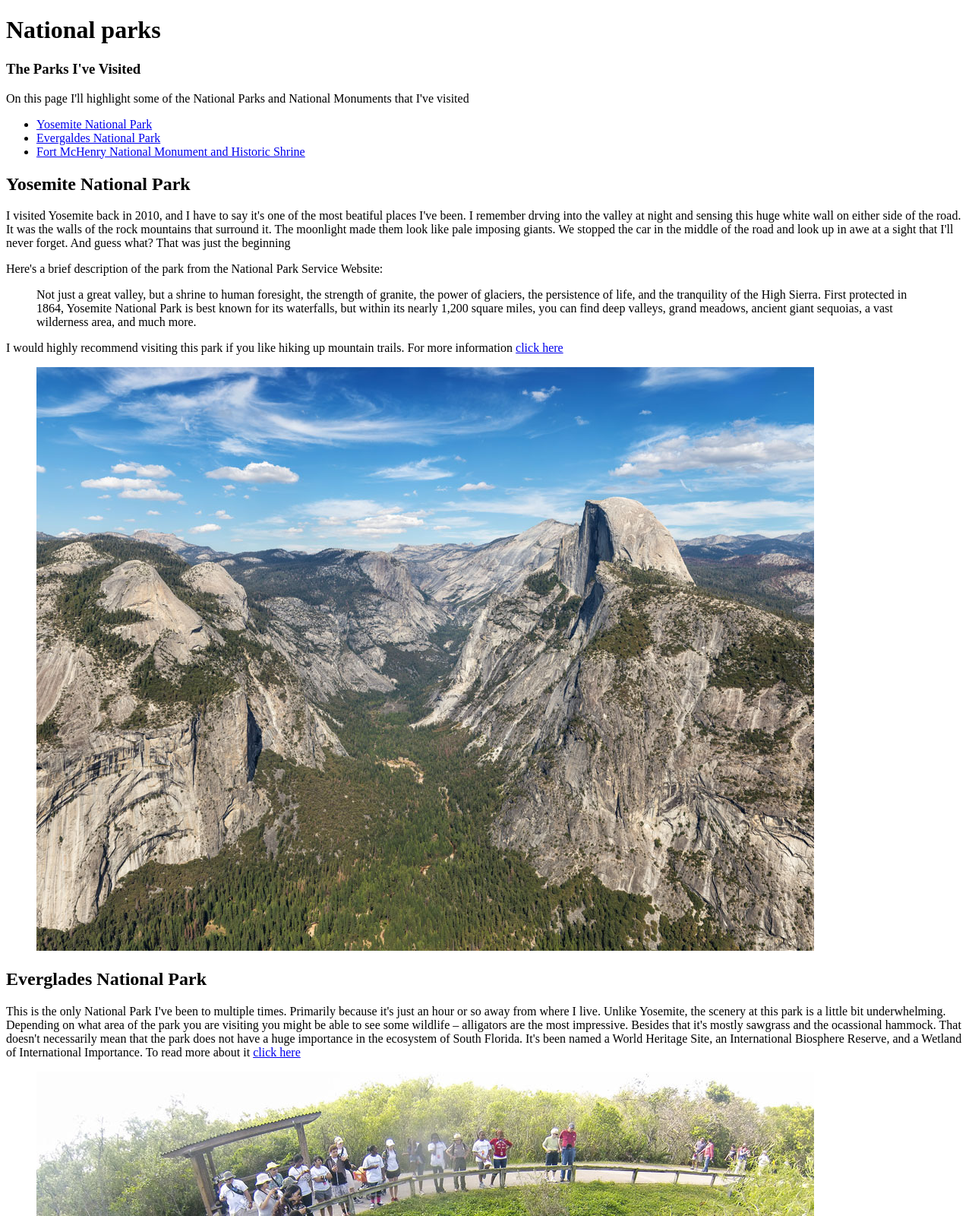
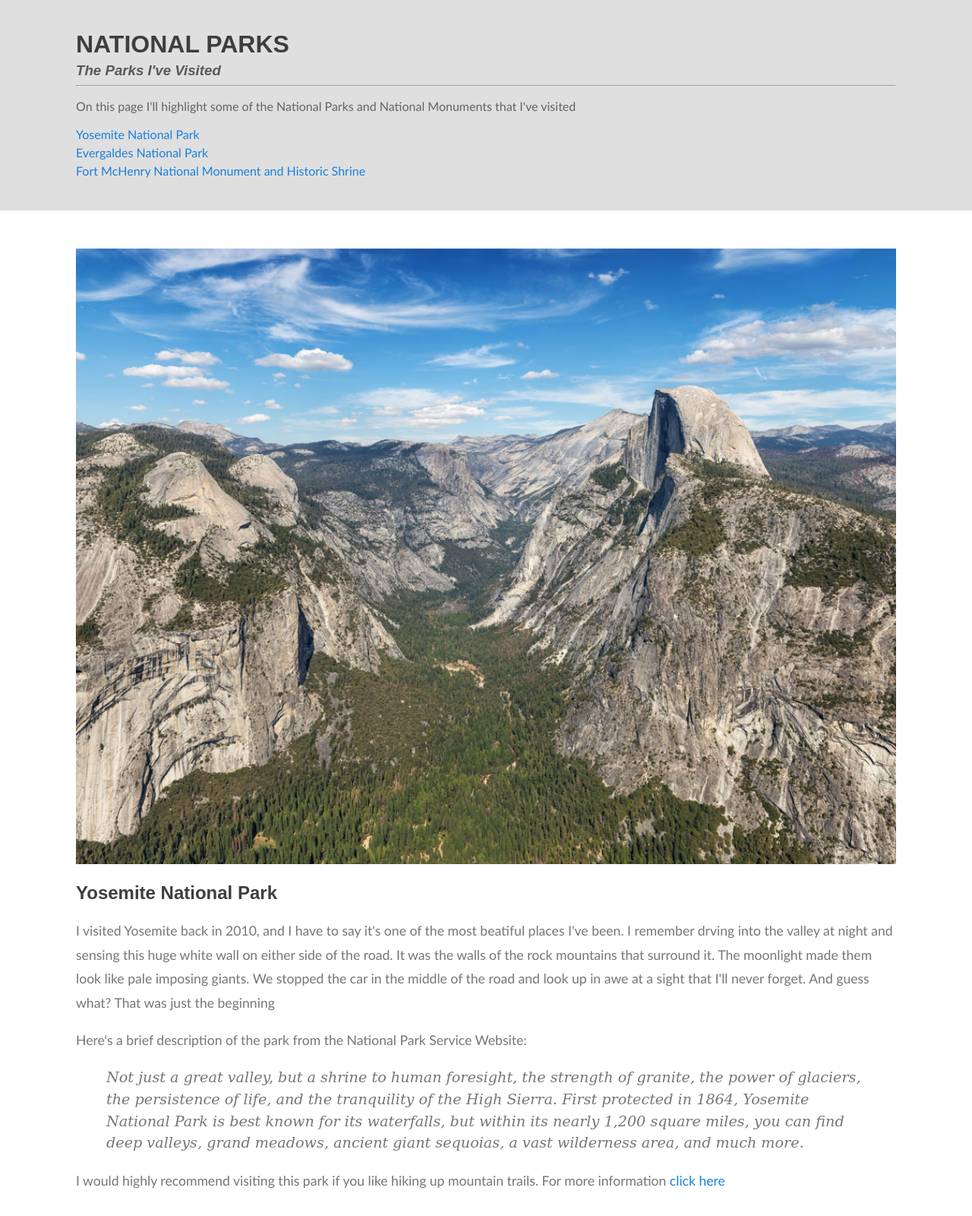
Before and after one commit to elracu/html-me-something, a plain HTML site: page index.html in a window 1280 px wide. Shown: the top 1600 px of the page at 76% size. Drawn offline with Linux system fonts and the light colour scheme.

Commit message:
Changed some of the content and arrangement as I was styling

```diff
--- a/index.html
+++ b/index.html
@@ -1,67 +1,72 @@
 <!doctype html>
 <html>
 <head>
-<title>HTML Me Something!</title>
+<title>National Parks Visited</title>
+<link rel="stylesheet" href="styles.css">
 </head>
 
 <body>
 
 		<header>
-		<h1>National parks</h1>
-			<h3>The Parks I've Visited</h3>
+		<h1 class="title">NATIONAL PARKS</h1>
+			<h3 class="subtitle">The Parks I've Visited</h3>
+			<hr>
 			<p>On this page I'll highlight some of the National Parks and National Monuments that I've visited</p>
-		</header>
-
-		<ul>
+			<ul class="link">
 			<li><a href="#Yosemite">Yosemite National Park</a></li>
 			<li><a href="#Everglades">Evergaldes National Park</a></li>
 			<li><a href="#McHenry">Fort McHenry National Monument and Historic Shrine</a></li>
-		</ul>
+			</ul>
+		</header>
 
-		<main>
 
-		<article>
+
+<main>
+
+		<article class="park_section">
 			<a name="Yosemite"></a>
-			<div><h2>Yosemite National Park</h2>
-			<p>I visited Yosemite back in 2010, and I have to say it's one of the most beatiful places I've been. I remember drving into the valley at night and sensing this huge white wall on either side of the road. It was the walls of the rock mountains that surround it. The moonlight made them look like pale imposing giants. We stopped the car in the middle of the road and look up in awe at a sight that I'll never forget. And guess what? That was just the beginning</p>
-			<p>Here's a brief description of the park from the National Park Service Website: </p>
-			<blockquote cite="https://www.nps.gov/yose/index.htm">
+			<div class="main_image">
+			<img class="pic" src="images/NP_Images_Yosemite.jpg" alt="Yosemite Valley">
+			</div>
+			<div class="main_content"><h2 class="title">Yosemite National Park</h2>
+			<p class="content_text">I visited Yosemite back in 2010, and I have to say it's one of the most beatiful places I've been. I remember drving into the valley at night and sensing this huge white wall on either side of the road. It was the walls of the rock mountains that surround it. The moonlight made them look like pale imposing giants. We stopped the car in the middle of the road and look up in awe at a sight that I'll never forget. And guess what? That was just the beginning</p>
+			<p class="content_text">Here's a brief description of the park from the National Park Service Website: </p>
+			<blockquote id="citation" cite="https://www.nps.gov/yose/index.htm">
 			Not just a great valley, but a shrine to human foresight, the strength of granite, the power of glaciers, the persistence of life, and the tranquility of the High Sierra. First protected in 1864, Yosemite National Park is best known for its waterfalls, but within its nearly 1,200 square miles, you can find deep valleys, grand meadows, ancient giant sequoias, a vast wilderness area, and much more.
 			</blockquote>
-			<p>I would highly recommend visiting this park if you like hiking up mountain trails. For more information <a href="https://www.nps.gov/yose/index.htm" target="_blank">click here</a></p>
+			<p class="content_text">I would highly recommend visiting this park if you like hiking up mountain trails. For more information <a href="https://www.nps.gov/yose/index.htm" target="_blank">click here</a></p>
 			</div>
-			<figure>
-			<img src="images/NP_Images_Yosemite.jpg" alt="Yosemite Valley">
-			</figure>
+
 		</article>
 
-		<article>
+		<article class="park_section">
 			<a name="Everglades"></a>
-			<div><h2>Everglades National Park</h2>
-			<p>This is the only National Park I've been to multiple times. Primarily because it's just an hour or so away from where I live. Unlike Yosemite, the scenery at this park is a little bit underwhelming. Depending on what area of the park you are visiting you might be able to see some wildlife – alligators are the most impressive. Besides that it's mostly sawgrass and the ocassional hammock. That doesn't necessarily mean that the park does not have a huge importance in the ecosystem of South Florida. It's been named a World Heritage Site, an International Biosphere Reserve, and a Wetland of International Importance. To read more about it <a href="https://www.nps.gov/ever/planyourvisit/index.htm" target="_blank">click here</a> </p>
+			<div class="main_image">
+			<img class="pic" src="images/NP_Images_Everglades.jpg" alt="Yosemite Valley">
+			</div>
+			<div class="main_content"><h2 class="title">Everglades National Park</h2>
+			<p class="content_text">This is the only National Park I've been to multiple times. Primarily because it's just an hour or so away from where I live. Unlike Yosemite, the scenery at this park is a little bit underwhelming. Depending on what area of the park you are visiting you might be able to see some wildlife – alligators are the most impressive. Besides that it's mostly sawgrass and the ocassional hammock. That doesn't necessarily mean that the park does not have a huge importance in the ecosystem of South Florida. It's been named a World Heritage Site, an International Biosphere Reserve, and a Wetland of International Importance. To read more about it <a href="https://www.nps.gov/ever/planyourvisit/index.htm" target="_blank">click here</a> </p>
+			</div>
 
-			</div>
-			<figure>
-			<img src="images/NP_Images_Everglades.jpg" alt="Yosemite Valley">
-			</figure>
 		</article>
 
-		<article>
+			<article class="park_section">
 			<a name="McHenry"></a>
-			<div><h2>Fort McHenry National Monument and Historic Shrine</h2>
-			<p>Fort McHenry is actually a National Monument and not a park. This <a href="https://www.nps.gov/parkhistory/online_books/portfolio/portfolio0b.htm" target="_blank">page</a> does a pretty good job of explaining the distiction between one and the other from the administrative perspective of the National Park Service. I visited Fort McHenry back in 2011 and I really enjoyed learning about it's historical relevance in the War of 1812 and how the "The Star-Spangled Banner" was written during one of the battles of the war. There's reenactments with actors dressed in period attire and all kinds of historical artifacts. To lear more about this monument <a href="https://www.nps.gov/fomc/index.htm" target="_blank">click here</a> </p>
+			<div class="main_image">
+			<img class="pic" src="images/NP_Images_Ft_McHenry.jpg" alt="Yosemite Valley">
+			</div>
+			<div class="main_content"><h2 class="title">Fort McHenry National Monument and Historic Shrine</h2>
+			<p class="content_text">Fort McHenry is actually a National Monument and not a park. This <a href="https://www.nps.gov/parkhistory/online_books/portfolio/portfolio0b.htm" target="_blank">page</a> does a pretty good job of explaining the distiction between one and the other from the administrative perspective of the National Park Service. I visited Fort McHenry back in 2011 and I really enjoyed learning about it's historical relevance in the War of 1812 and how the "The Star-Spangled Banner" was written during one of the battles of the war. There's reenactments with actors dressed in period attire and all kinds of historical artifacts. To lear more about this monument <a href="https://www.nps.gov/fomc/index.htm" target="_blank">click here</a> </p>
+			</div>
 
-			</div>
-			<figure>
-			<img src="images/NP_Images_Ft_McHenry.jpg" alt="Yosemite Valley">
-			</figure>
 		</article>
 
-		</main>
+
+
+</main>
 
 		<footer>
-			<p>A Rau&#769;l Ma&#769;qruez Original &copy; 2018 </p>
-  			<p>Email me: <a href="mailto:elracu@gmail.com">elracu@gmail.com</a>.</p>
+			<p>A Rau&#769;l Ma&#769;qruez Original &copy; 2018 <br><a href="mailto:elracu@gmail.com">elracu@gmail.com</a></p>
 		</footer>
 
 
```
